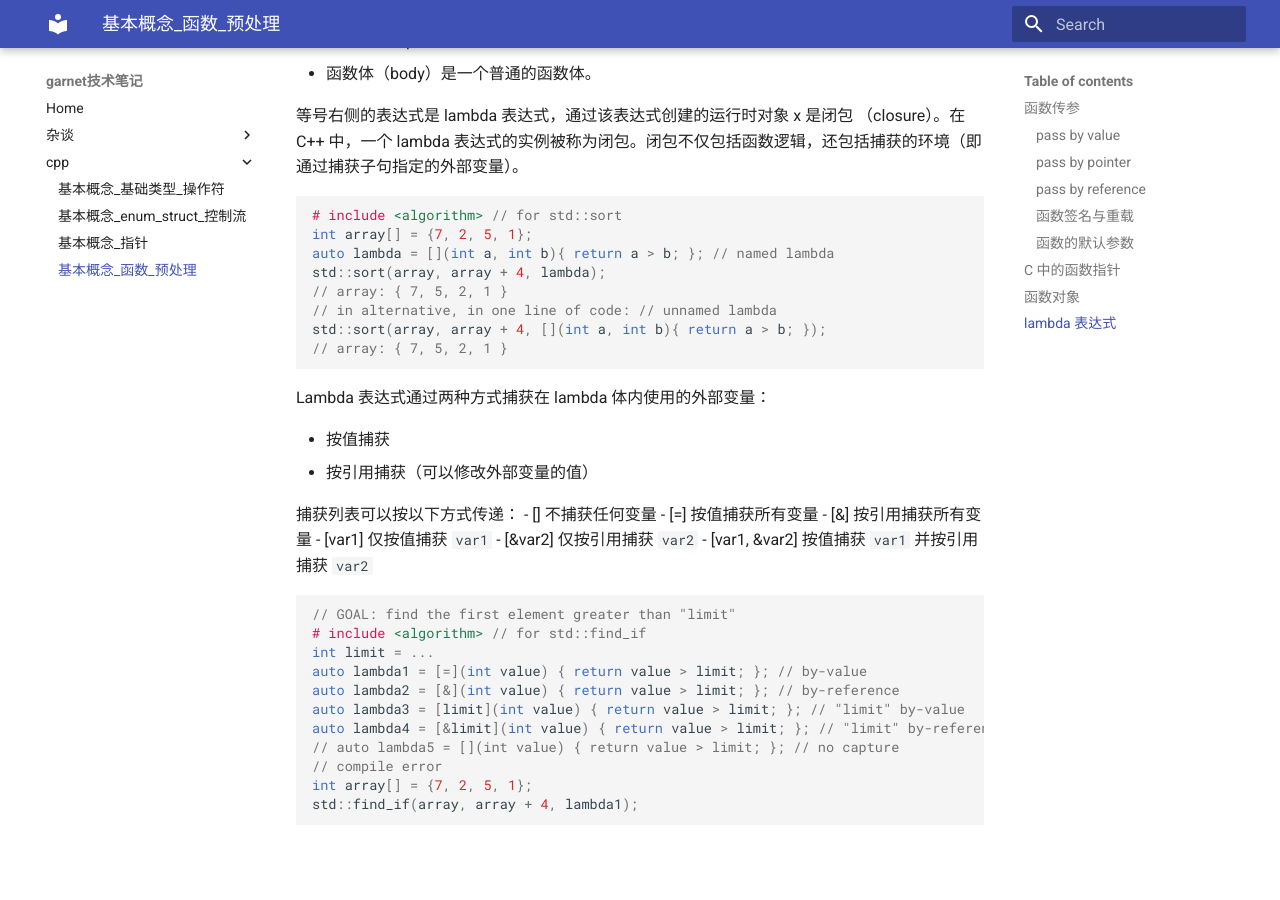
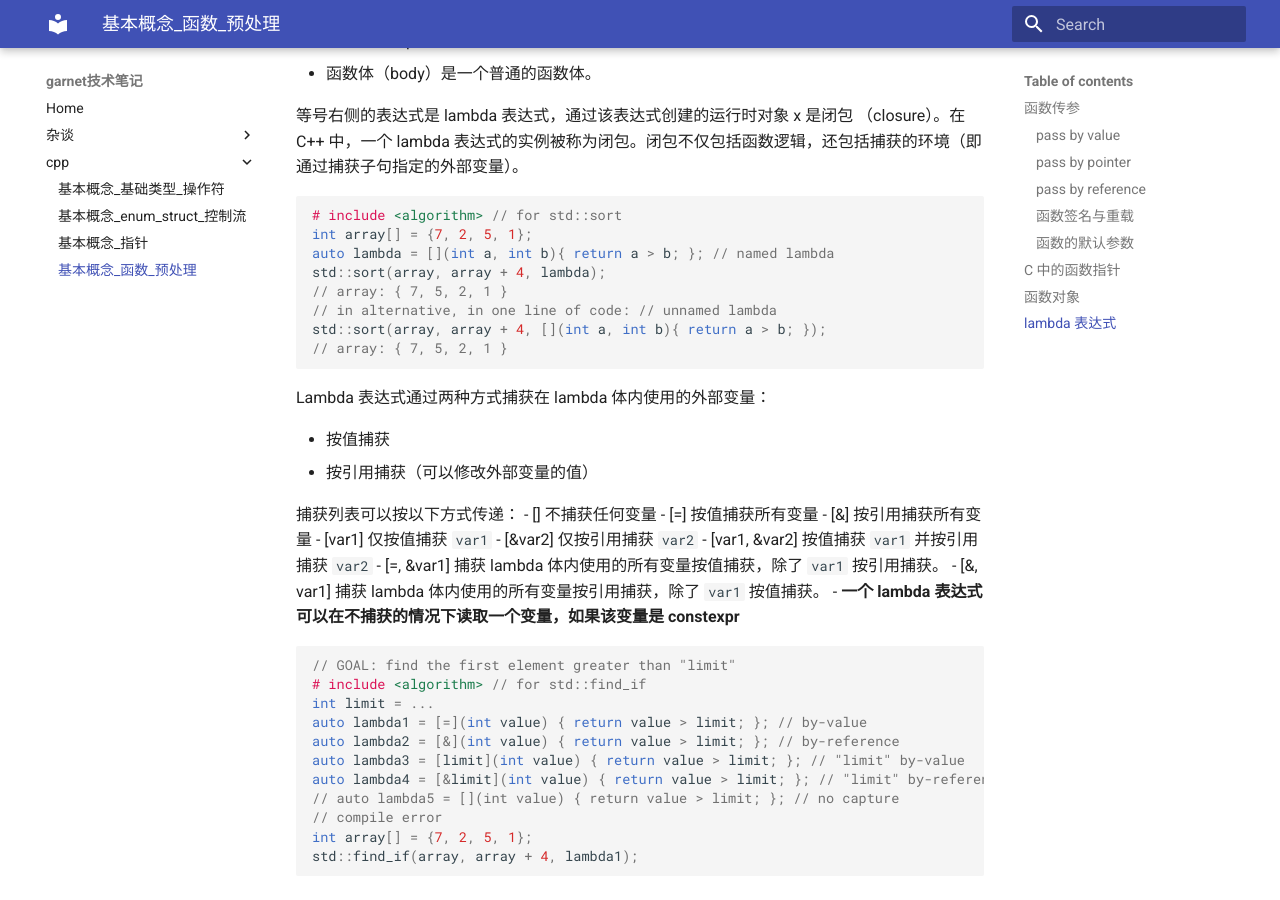
Before and after one commit to ymma98/technotes, an MkDocs documentation site: the page built from docs/cpp/基本概念_函数_预处理.md, in a window 1280 px wide and 900 px high, scrolled down 3899 px. Built offline with MkDocs 1.6.1 and Material for MkDocs 9.7.7, drawn with Linux system fonts in a browser that asks for light colours; before the commit the page ends 4748 px from its top, so only the background shows below that; part of the change alters nothing that is shown.

Commit message:
docs/cpp/基本概念_函数_预处理.md updated from https://stackedit.cn/

````diff
--- a/docs/cpp/基本概念_函数_预处理.md
+++ b/docs/cpp/基本概念_函数_预处理.md
@@ -216,6 +216,9 @@ Lambda 表达式通过两种方式捕获在 lambda 体内使用的外部变量
 -   [var1] 仅按值捕获 `var1`
 -   [&var2] 仅按引用捕获 `var2`
 -   [var1, &var2] 按值捕获 `var1` 并按引用捕获 `var2`
+-   [=, &var1] 捕获 lambda 体内使用的所有变量按值捕获，除了 `var1` 按引用捕获。
+-   [&, var1] 捕获 lambda 体内使用的所有变量按引用捕获，除了 `var1` 按值捕获。
+-  **一个 lambda 表达式可以在不捕获的情况下读取一个变量，如果该变量是 constexpr**
 
 ```cpp
 // GOAL: find the first element greater than "limit"
@@ -231,8 +234,8 @@ int array[] = {7, 2, 5, 1};
 std::find_if(array, array + 4, lambda1);
 ```
 <!--stackedit_data:
-eyJoaXN0b3J5IjpbLTYxODA2NzE4NCwxOTA2NDU0ODUsMTYyMz
-AyNTgxMCwtNjg1NDQ2MjQsLTE0ODk4MjE5MTMsLTE1OTk5NTEy
-NDUsLTE4NjE0ODM1NDQsMTAzNDE5MjMxNSwtMTg0MTIwMzcyMy
-wxNTA3Mjc0NDkyLDE4NTQwNDc2MDFdfQ==
+eyJoaXN0b3J5IjpbMTgyNTMwMDYzLDE5MDY0NTQ4NSwxNjIzMD
+I1ODEwLC02ODU0NDYyNCwtMTQ4OTgyMTkxMywtMTU5OTk1MTI0
+NSwtMTg2MTQ4MzU0NCwxMDM0MTkyMzE1LC0xODQxMjAzNzIzLD
+E1MDcyNzQ0OTIsMTg1NDA0NzYwMV19
 -->
````
